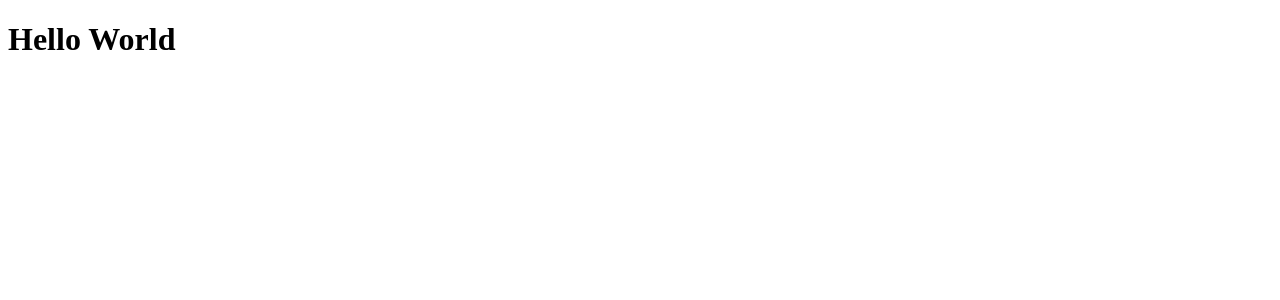
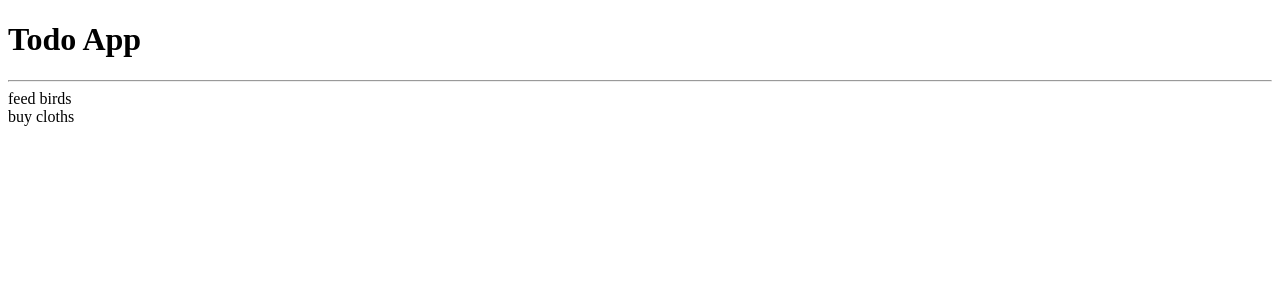
Before and after one commit to chanakasan/react_todo_app, a React app: page / in a window 1280 px wide. Shown: the top 300 px of the page. Built offline with nearby package versions, Linux system fonts and the light colour scheme.

Commit message:
add App component

```diff
--- /dev/null
+++ b/src/components/App.jsx
@@ -0,0 +1,14 @@
+export default class App extends React.Component {
+  render() {
+    return (
+      <div className="my-app">
+        <h1>Todo App</h1>
+        <hr/>
+
+        <div className="list">
+          {_.map(this.props.list, (item) => (<div key={item.name}>{item.name}</div>))}
+        </div>
+      </div>
+    )
+  }
+}
--- a/src/components/Root.jsx
+++ b/src/components/Root.jsx
@@ -1,3 +1,23 @@
+import App from "./App"
+import { loadState, saveState } from "./../store"
+
+const initialState = {
+  list: [
+    {
+      name: 'feed birds'
+  },
+  {
+    name: 'buy cloths'
+  }
+
+  ],
+}
+const persistedState = loadState()
+const state = persistedState === undefined ? initialState : persistedState
+
 export default (props) => (
-  <h1>Hello World</h1>
+  <App
+    {...state}
+    saveState={saveState}
+  />
 )
```
